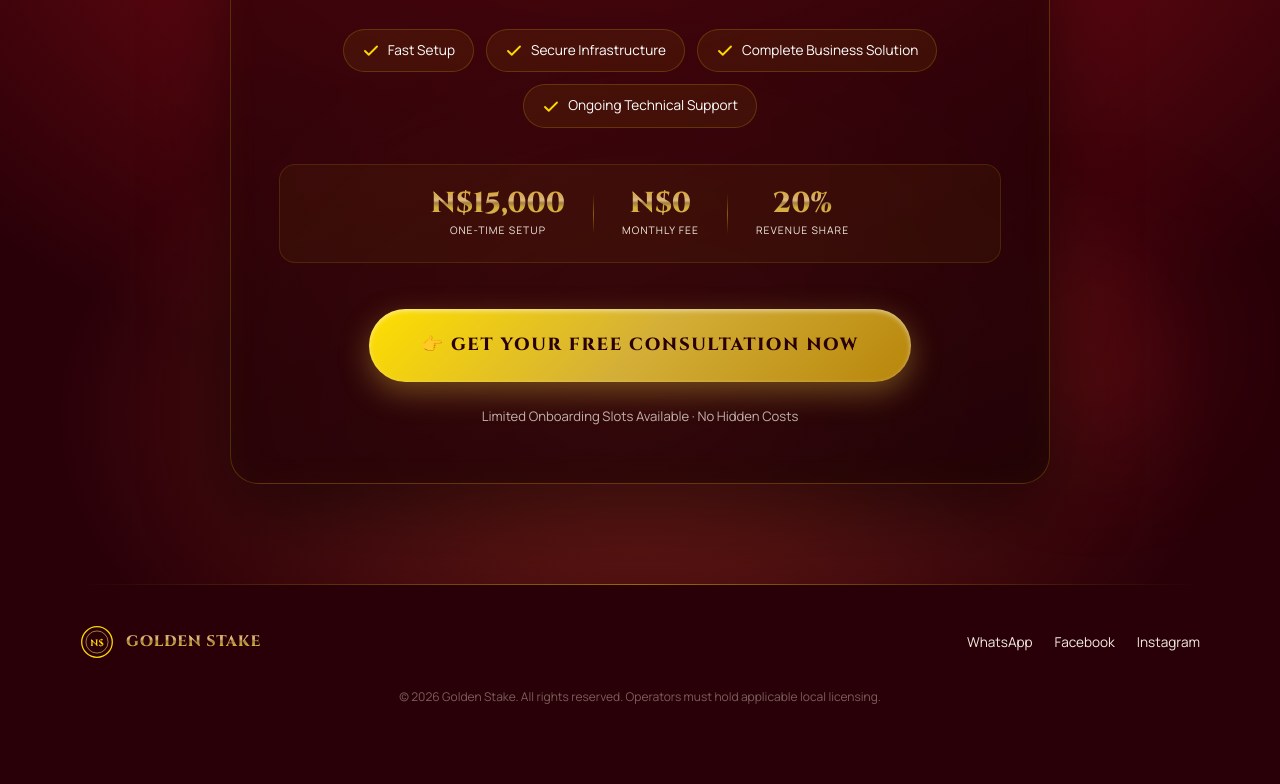
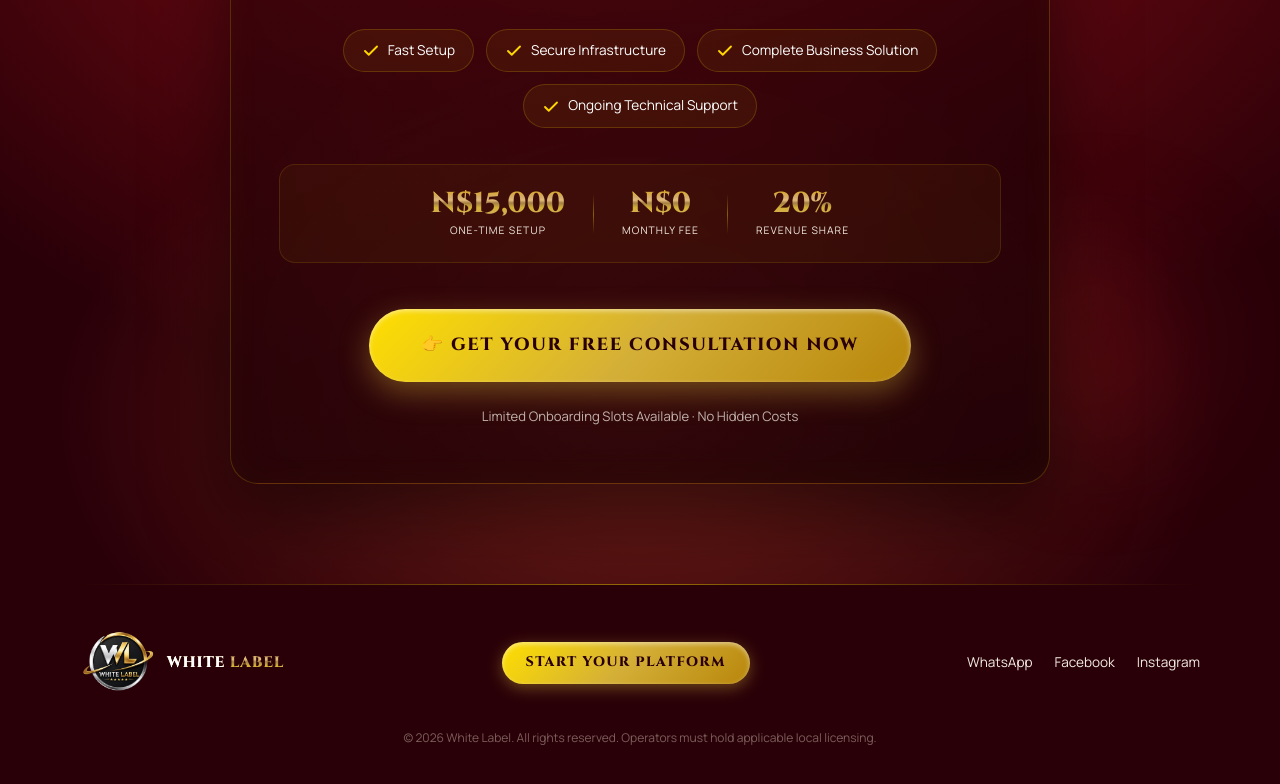
Before and after one commit to Seethaitsk/Landing_page_whitelabel, a plain HTML site: page index.html in a window 1280 px wide. Shown: the part 6924-7708 px from the top of the page. Before the commit the page ends 7671 px from the top, so only its background shows below. Drawn offline with nearby package versions, Linux system fonts and the light colour scheme.

```diff
--- a/index.html
+++ b/index.html
@@ -170,7 +170,8 @@
 
                     <!-- Right side background image -->
                     <div class="col-lg-6 col-12 hero-fade-in-seq hero-banner-right" style="position: relative;">
-                        <img src="images/banner5.png" alt="Hero Banner" style="width: 100%; height: auto; transform: scale(1.15);">
+                        <img src="images/banner5.png" alt="Hero Banner"
+                            style="width: 100%; height: auto; transform: scale(1.15);">
                     </div>
                 </div>
             </div>
@@ -805,21 +806,19 @@
         <div class="footer-divider" aria-hidden="true"></div>
         <div class="footer-inner">
             <a href="#top" class="brand brand-footer">
-                <span class="coin-mark" aria-hidden="true">
-                    <svg viewBox="0 0 40 40">
-                        <circle class="coin-ring-outer" cx="20" cy="20" r="18" />
-                        <circle class="coin-ring-inner" cx="20" cy="20" r="13" /><text x="20" y="25"
-                            text-anchor="middle" class="coin-glyph">N$</text>
-                    </svg>
-                </span>
-                <span class="brand-text">Golden&nbsp;Stake</span>
+                <img src="images/wl_logo.png" alt="WL White Label" class="brand-logo">
+                <span class="brand-text"><span class="text-white">White</span> Label</span>
+            </a>
+            <a href="#" class="nav-cta js-whatsapp">
+                <span style="position: relative; z-index: 2; font-weight: 800;">Start Your Platform</span>
+                <div class="cta-shine"></div>
             </a>
             <div class="socials" aria-label="Social links">
                 <a href="#" aria-label="WhatsApp" class="js-whatsapp">WhatsApp</a>
                 <a href="#" aria-label="Facebook">Facebook</a>
                 <a href="#" aria-label="Instagram">Instagram</a>
             </div>
-            <p class="footer-copy">© 2026 Golden Stake. All rights reserved. Operators must hold applicable local
+            <p class="footer-copy">© 2026 White Label. All rights reserved. Operators must hold applicable local
                 licensing.</p>
         </div>
     </footer>
```
